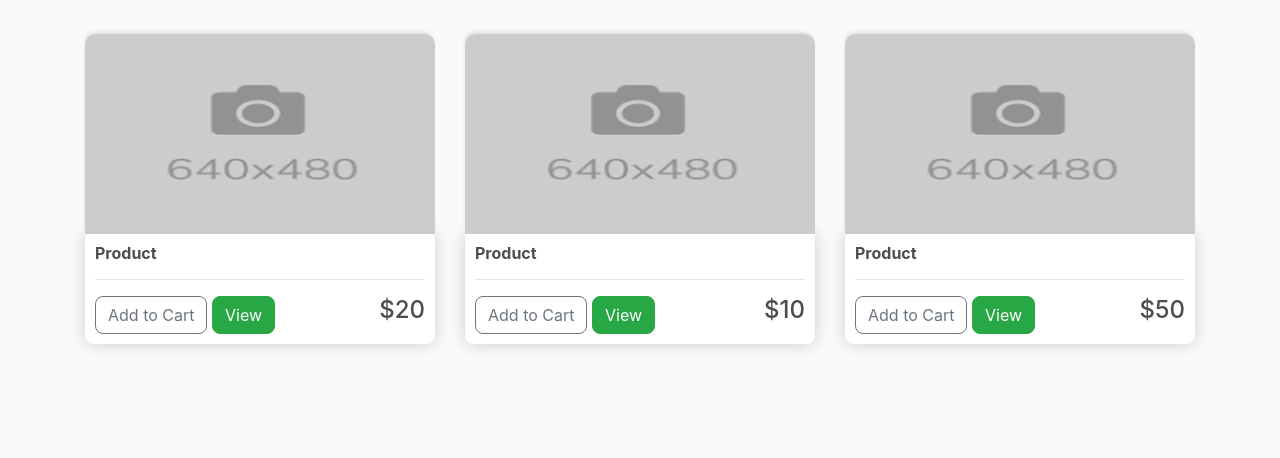
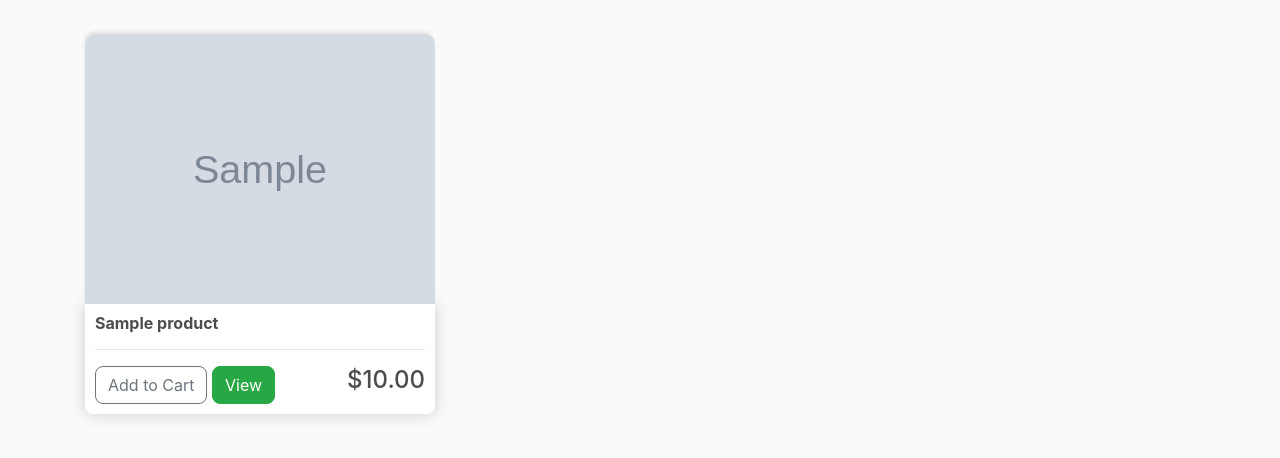
Before and after one commit to Ritish134/Ecom-django, a Django app: template store/templates/store/store.html in a window 1280 px wide. Shown: the part 57-515 px from the top of the page. Run offline with Django 3.2, Linux system fonts and the light colour scheme; the template is opened without the code that fills it: most values are stand-ins (such as "Sample title", 1, 10 or a date in 2020); grey boxes marked "Sample" are stand-in pictures; some libraries are stand-ins or nearby versions.

Commit message:
added product ImageField

```diff
--- a/ecommerce/urls.py
+++ b/ecommerce/urls.py
@@ -15,8 +15,12 @@ Including another URLconf
 """
 from django.contrib import admin
 from django.urls import path, include
+from django.conf.urls.static import static
+from django.conf import settings
 
 urlpatterns = [
     path('admin/', admin.site.urls),
     path('',include('store.urls'))
 ]
+
+urlpatterns += static(settings.MEDIA_URL, document_root=settings.MEDIA_ROOT)
--- a/static/css/main.css
+++ b/static/css/main.css
@@ -20,7 +20,7 @@ h6 {
 
 .thumbnail {
     width: 100%;
-    height: 200px;
+    height: 270px;
     -webkit-box-shadow: -1px -3px 5px -2px rgba(214, 214, 214, 1);
     -moz-box-shadow: -1px -3px 5px -2px rgba(214, 214, 214, 1);
     box-shadow: -1px -3px 5px -2px rgba(214, 214, 214, 1);
--- a/store/templates/store/store.html
+++ b/store/templates/store/store.html
@@ -13,41 +13,18 @@
 
     {% block content %}
     <div class="row">
-        <div class="col-lg-4">
-            <img class="thumbnail" src="{% static 'images/placeholder.png' %}" />
+        {% for product in products %}
+        <div class="col-lg-4 mb-2">
+            <img class="thumbnail" src="{{product.imageURL}}" />
             <div class="box-element product">
-                <h6><strong>Product</strong></h6>
+                <h6><strong>{{product.name}}</strong></h6>
                 <hr>
                 <button class="btn btn-outline-secondary">Add to Cart</button>
                 <a href="#" class="btn btn-success">View</a>
-                <h4 style="display: inline-block; float: right;">$20</h4>
+                <h4 style="display: inline-block; float: right;">${{product.price|floatformat:2}}</h4>
             </div>
         </div>
-
-        <div class="col-lg-4">
-            <img class="thumbnail" src="{% static 'images/placeholder.png' %}" />
-            <div class="box-element product">
-                <h6><strong>Product</strong></h6>
-                <hr>
-                <button class="btn btn-outline-secondary">Add to Cart</button>
-                <a href="#" class="btn btn-success">View</a>
-                <h4 style="display: inline-block; float: right;">$10</h4>
-            </div>
-        </div>
-
-        <div class="col-lg-4">
-            <img class="thumbnail" src="{% static 'images/placeholder.png' %}" />
-            <div class="box-element product">
-                <h6><strong>Product</strong></h6>
-                <hr>
-                <button class="btn btn-outline-secondary">Add to Cart</button>
-                <a href="#" class="btn btn-success">View</a>
-                <h4 style="display: inline-block; float: right;">$50</h4>
-            </div>
-        </div>
-
-
-
+        {% endfor %}
     </div>
 
     {% endblock content %}
```
Also changed, not shown: store/models.py (+11 -0 lines).
